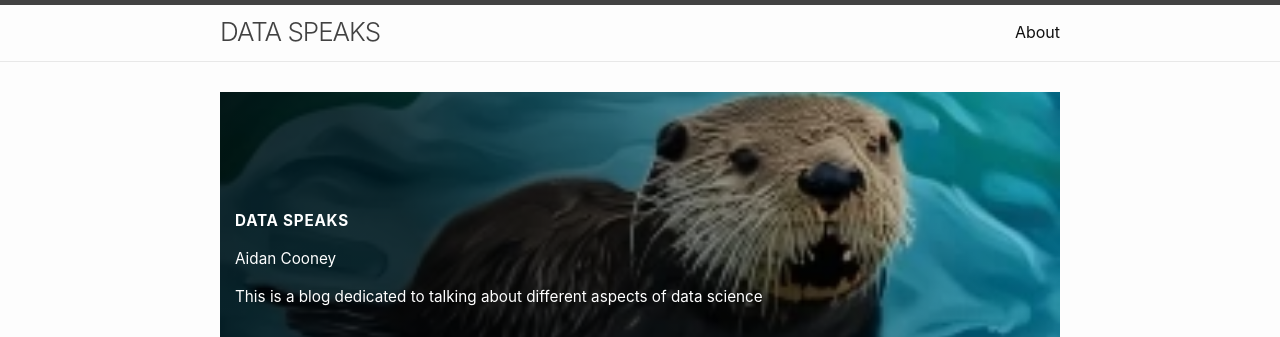
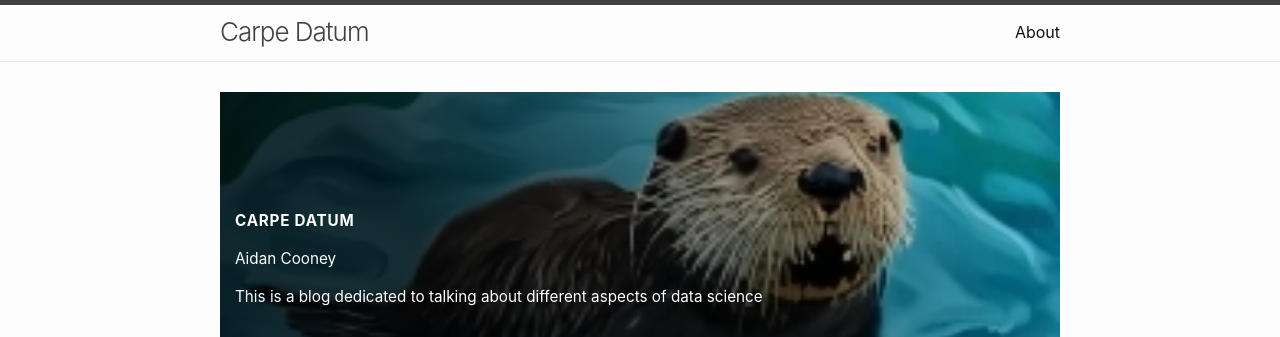
Before and after one commit to acooney613/acooney613.github.io, a Jekyll site: the page built from index.markdown, in a window 1280 px wide. Shown: the top 337 px of the page. Built offline with Jekyll 4.4.1, drawn with Linux system fonts in a browser that asks for light colours.

Commit message:
Update _config.yml

```diff
--- a/_config.yml
+++ b/_config.yml
@@ -18,7 +18,7 @@
 # You can create any custom variable you would like, and they will be accessible
 # in the templates via {{ site.myvariable }}.
 
-title: DATA SPEAKS
+title: Carpe Datum
 email: acooney613@gmail.com
 description: "This is a blog dedicated to talking about different aspects of data science"
 baseurl:
```
